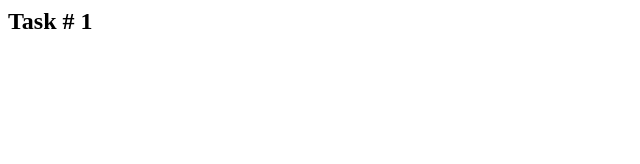
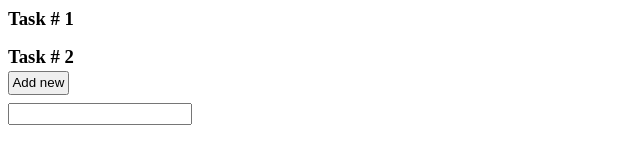
Before and after one commit to abdurrehman99/TASK, a plain HTML site: page index.html in a window 1280 px wide. Shown: the whole page, without its empty margins (0-640 px from the left). Drawn offline with Linux system fonts and the light colour scheme.

Commit message:
task 2 completed

```diff
--- a/css/style.css
+++ b/css/style.css
@@ -7,3 +7,14 @@
 .task-container {
 	padding: 0.5rem;
 }
+
+.input-text {
+	display: block;
+	margin: 0.5rem 0;
+	padding: 0.1rem;
+}
+
+.add-new-btn {
+	margin-top: 0.18rem;
+	padding: 0.15rem;
+}
--- a/index.html
+++ b/index.html
@@ -1,6 +1,5 @@
 <!DOCTYPE html>
 <html>
-
 <head>
     <meta charset="utf-8">
     <title>Tasks</title>
@@ -9,9 +8,15 @@
 
 <body>
     <div class="task-container">
-    <h2 class="title">Task # 1</h2>
+        <h3 class="title">Task # 1</h3>
+    </div>
+    <div class="task-container">
+        <h3 class="title">Task # 2</h3>
+        <button type="button" class="add-new-btn">Add new</button>
+        <div class="container-input">
+            <input type="text" class="input-text" >
+        </div>
     </div>
     <script type="text/javascript" src="./js/script.js"></script>
 </body>
-
 </html>
--- a/js/script.js
+++ b/js/script.js
@@ -1 +1,15 @@
-console.log("task");
+(function task2() {
+	const addNewButton = document.querySelector(".add-new-btn");
+	const inputBox = document.querySelector(".container-input");
+
+	//event listener for button click
+	addNewButton.addEventListener("click", () => {
+		//create input element
+		const newInput = document.createElement("input");
+		//adding atttributes
+		newInput.type = "text";
+		newInput.className = "input-text";
+		//put it in DOM
+		inputBox.appendChild(newInput);
+	});
+})();
```
